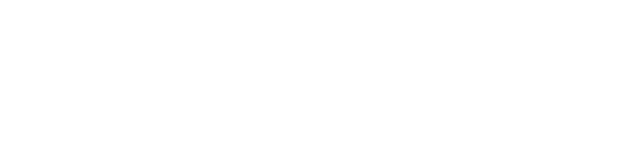
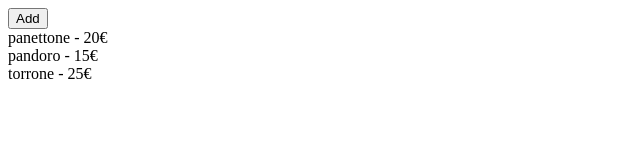
Before and after one commit to ChiaraArrivas/Proxy, a plain HTML site: page index.html in a window 1280 px wide. Shown: the whole page, without its empty margins (0-640 px from the left). Drawn offline with Linux system fonts and the light colour scheme.

Commit message:
render callback

```diff
--- a/index.html
+++ b/index.html
@@ -7,7 +7,8 @@
     <title>Document</title>
 </head>
 <body>
-
-    <script src="./script.js"></script>
+    <button id="add">Add</button>
+    <div id="root"></div>
+    <script type="module" src="./script.mjs"></script>
 </body>
 </html>
--- /dev/null
+++ b/script.mjs
@@ -0,0 +1,48 @@
+import { State } from "./state.mjs";
+
+const $root = document.querySelector("#root");
+const $add = document.querySelector("#add");
+
+$add.addEventListener("click", () => {
+    memory.state.products.push({
+        id: 4,
+        title: "cavallucci",
+        price: 35,
+    })
+});
+
+const memory = new State({
+    products: [
+        {
+            id: 1,
+            title: "panettone",
+            price: 20,
+        },
+        {
+            id: 2,
+            title: "pandoro",
+            price: 15,
+        },
+        {
+            id: 3,
+            title: "torrone",
+            price: 25,
+        }
+    ],
+}, () => {
+    renderPage();
+});
+
+const renderPage = () => {
+    const html = memory.state.products.map((product) => {
+        return `
+        <div>
+            <span>${product.title} - ${product.price}€</span>
+        </div>
+        `
+    }).join("");
+
+    $root.innerHTML = html;
+}
+
+renderPage();
--- a/script.js
+++ b/state.mjs
@@ -1,4 +1,4 @@
-class State {
+export class State {
     constructor(initialState, callback) {
         this.initialState = {value: initialState}
         this.callback = callback;
@@ -24,28 +24,4 @@ class State {
         this.state = new Proxy(this.initialState.value, handler)
     }
 
-    /*get state() {
-        return this.initialState.value;
-    }
-
-    set state(value) {
-        this.initialState.value = {
-            ...this.initialState.value,
-            ...value,
-        }
-
-        if (typeof this.callback === "function") {
-            this.callback(this.initialState.value);
-        }
-
-        return true;
-    }*/
 }
-
-const memory = new State({counter: 0, id: 1}, (newState) => {
-    console.log(newState);
-});
-
-//memory.state = {counter: memory.state.counter + 1};
-
-memory.state.counter = memory.state.counter + 1;
```
